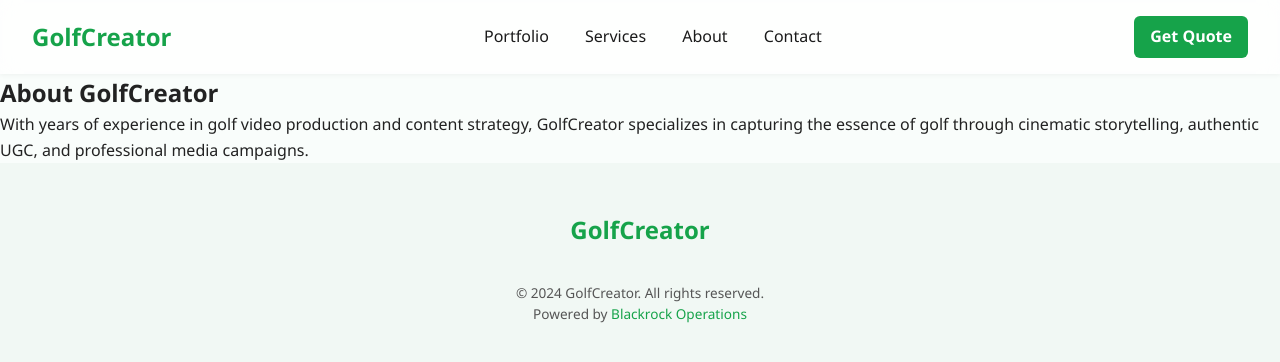
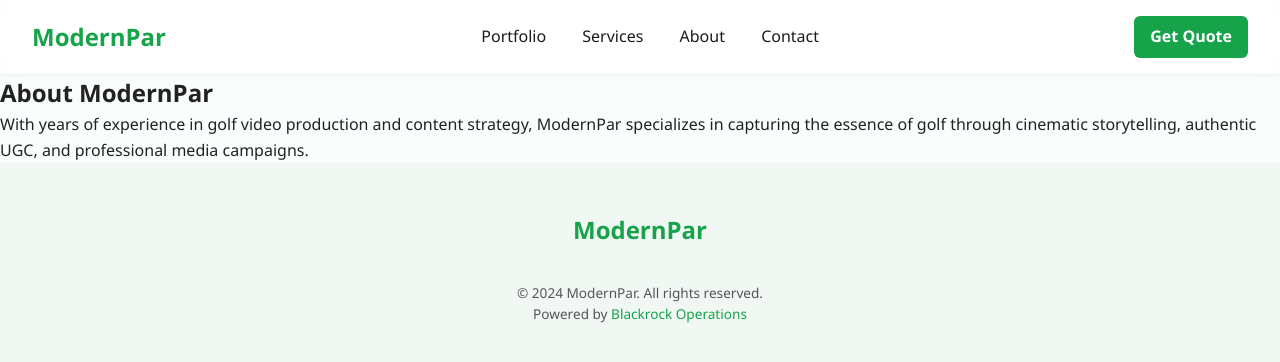
Before and after one commit to golfshare/golfcreator, a plain HTML site: page about.html in a window 1280 px wide. Drawn offline with Linux system fonts and the light colour scheme.

Commit message:
Update about.html

```diff
--- a/about.html
+++ b/about.html
@@ -3,13 +3,13 @@
 <head>
   <meta charset="UTF-8">
   <meta name="viewport" content="width=device-width, initial-scale=1.0">
-  <title>About - GolfCreator</title>
+  <title>About - ModernPar</title>
   <link rel="stylesheet" href="style.css">
 </head>
 <body>
   <!-- Navbar (same as index.html) -->
   <header class="navbar">
-    <a href="index.html" class="logo">GolfCreator</a>
+    <a href="index.html" class="logo">ModernPar</a>
     <nav>
       <a href="index.html#portfolio">Portfolio</a>
       <a href="index.html#services">Services</a>
@@ -21,18 +21,18 @@
 
   <!-- About Content -->
   <section class="about-page">
-    <h1>About GolfCreator</h1>
+    <h1>About ModernPar</h1>
     <p>
       With years of experience in golf video production and content strategy,
-      GolfCreator specializes in capturing the essence of golf through cinematic storytelling,
+      ModernPar specializes in capturing the essence of golf through cinematic storytelling,
       authentic UGC, and professional media campaigns.
     </p>
   </section>
 
   <!-- Footer -->
   <footer>
-    <a href="index.html" class="footer-brand">GolfCreator</a>
-    <p>&copy; 2024 GolfCreator. All rights reserved.</p>
+    <a href="index.html" class="footer-brand">ModernPar</a>
+    <p>&copy; 2024 ModernPar. All rights reserved.</p>
     <p class="powered">Powered by <a href="https://blackrockoperations.com" target="_blank">Blackrock Operations</a></p>
   </footer>
 </body>
```
